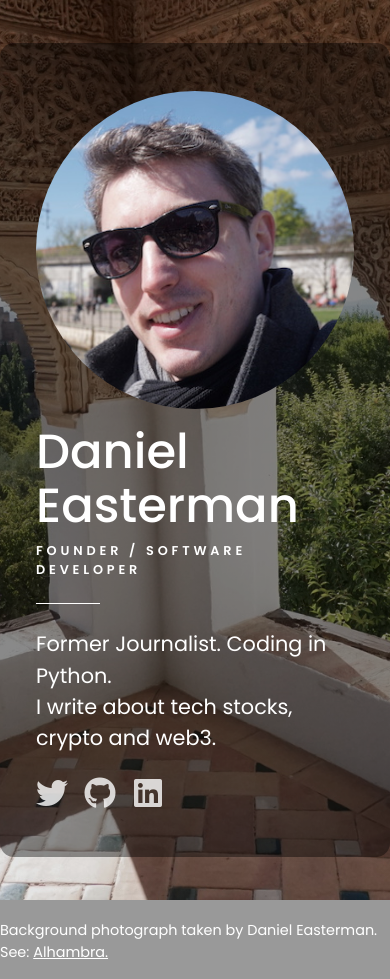
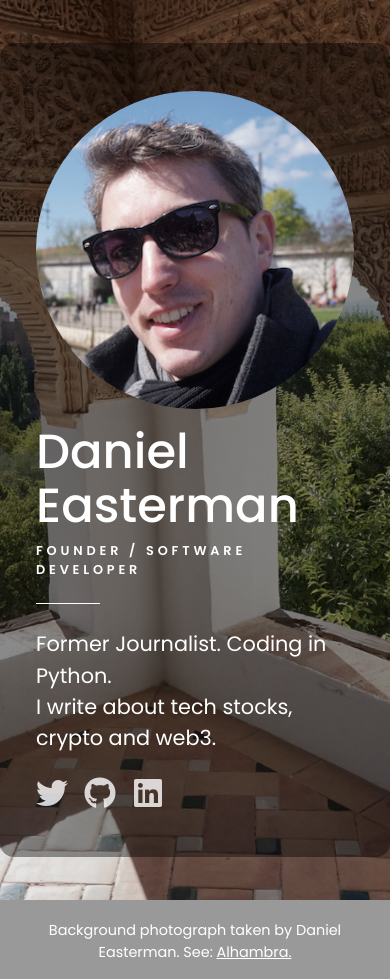
Before and after one commit to daneasterman/daneasterman.github.io, a Jekyll site: the page built from index.html, in a window 390 px wide. Built offline with Jekyll 4.4.1, drawn with Linux system fonts in a browser that asks for light colours; nearby versions of some CDN libraries.

Commit message:
Footer mobile changes

```diff
--- a/_includes/footer.html
+++ b/_includes/footer.html
@@ -6,10 +6,11 @@
 		display: flex;
 		justify-content: center;
 		position: relative;
-		padding-top: 1.25rem;
-    padding-bottom: 1rem;
+		padding: 1.25rem 1.5rem 1rem 1.5rem;
 		background-color: rgba(0,0,0,0.4);
 		font-size: 0.9rem;
+		text-align: center;
+
 	}
 	.image_reference a {
 		text-decoration: underline;
```
